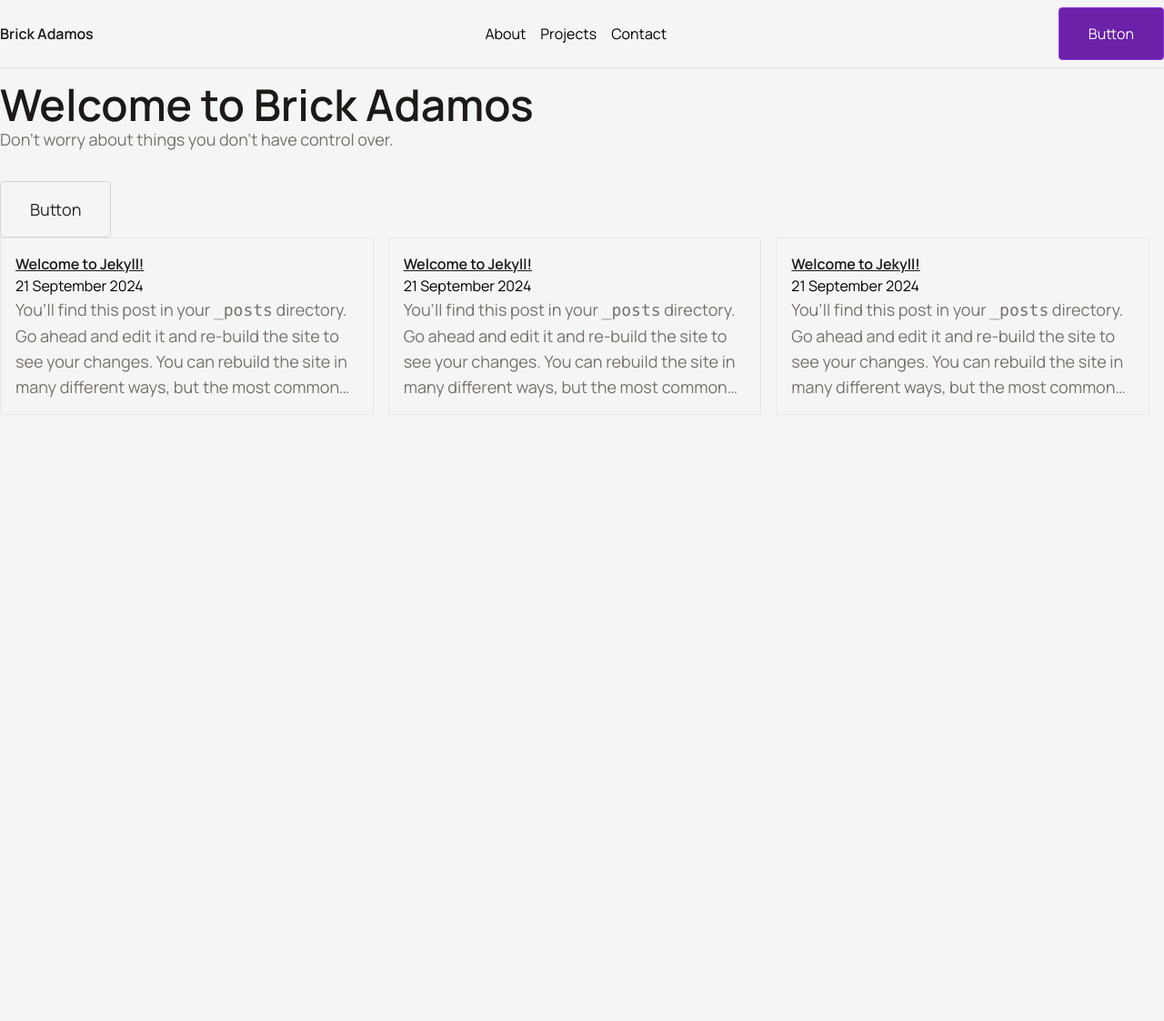
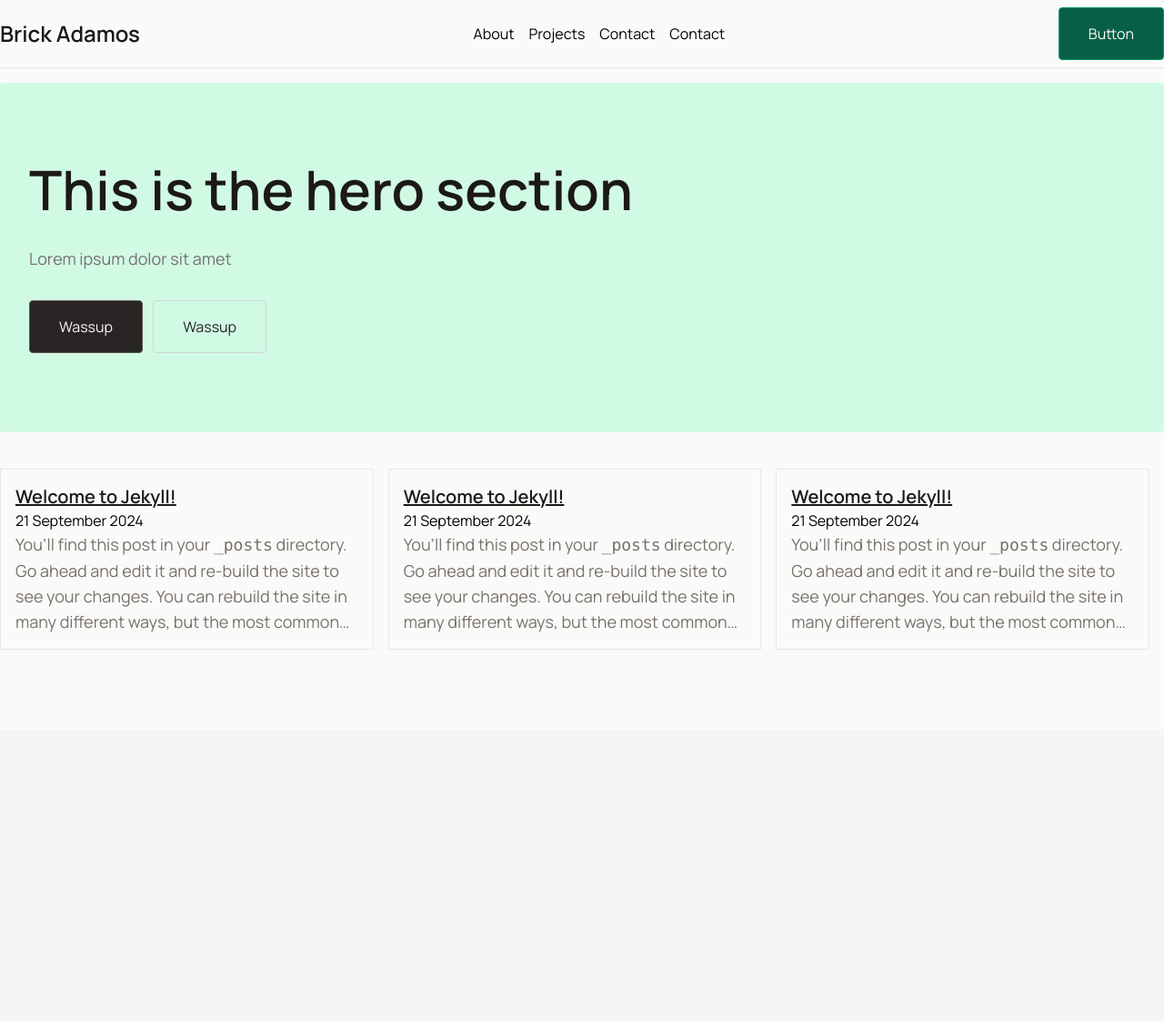
Before and after one commit to blondedbrick/jt-starter, a Jekyll site: the page built from index.markdown, in a window 1280 px wide. Shown: the whole page at 91% size. Built offline with Jekyll 4.4.1, drawn with Linux system fonts in a browser that asks for light colours; before the commit the page ends 900 px from its top, so only the background shows below that.

Commit message:
componentizing everything, adding footer

```diff
--- /dev/null
+++ b/_includes/footer.html
@@ -0,0 +1,3 @@
+<footer class="mt-8 h-80 w-full bg-stone-100">
+
+</footer>
--- /dev/null
+++ b/_includes/hero-section.html
@@ -0,0 +1,15 @@
+<section class="hero-section min-h-96 bg-emerald-100 rounded p-8 flex flex-col justify-center">
+<div>
+    <h1>This is the hero section</h1>
+
+    <p class="my-8">Lorem ipsum dolor sit amet</p>
+
+    <div>
+    <button class="btn btn-primary mr-2">Wassup</button>
+    <button class="btn btn-secondary">Wassup</button>
+</div>
+
+</div>
+
+
+</section>
--- /dev/null
+++ b/_includes/nav-bar.html
@@ -0,0 +1,18 @@
+<nav class="nav-bar content-width">
+    <h2 class="text-2xl">
+        {{ site.title }}
+    </h2>
+
+    <ul class="list-none flex flex-row">
+
+    <li class="mx-2 text-base"><a href="#">About</a></li>
+    <li class="mx-2 text-base"><a href="#">Projects</a></li>
+    <li class="mx-2 text-base"><a href="#">Contact</a></li>
+    <li class="mx-2 text-base"><a href="#">Contact</a></li>
+
+    </ul>
+
+
+
+    <a href="#" class="btn btn-cta">Button</a>
+    </nav>
--- /dev/null
+++ b/_includes/posts-loop.html
@@ -0,0 +1,13 @@
+<div class="flex justify-between my-10">
+    {% for post in site.posts %}
+    <article class="max-w-md mr-4 p-4 border">
+      <h3 class="text-xl">
+        <a href="{{ post.url }}" class="underline">
+          {{ post.title }}
+        </a>
+      </h3>
+      <time datetime="{{ post.date | date: "%m-%d-%Y" }}">{{ post.date | date_to_long_string }}</time>
+      <span class="line-clamp-4">{{ post.content }}</span>
+    </article>
+  {% endfor %}
+</div>
--- a/_layouts/default.html
+++ b/_layouts/default.html
@@ -10,43 +10,13 @@
     </head>
     <body class="flex flex-col items-center">
 
-
-        <nav class="nav-bar content-width">
-        <h2>
-            {{ site.title }}
-        </h2>
-
-        <ul class="list-none flex flex-row">
-
-        <li class="mx-2 text-base"><a href="#">About</a></li>
-        <li class="mx-2 text-base"><a href="#">Projects</a></li>
-        <li class="mx-2 text-base"><a href="#">Contact</a></li>
-
-        </ul>
-
-
-
-        <a href="#" class="btn btn-cta">Button</a>
-        </nav>
+        {% include nav-bar.html %}
 
         <main class="content-width my-4">
+
             {{ content }}
 
-            <div class="flex justify-between">
-            {% for post in site.posts %}
-            <article class="max-w-md mr-4 p-4 border">
-              <h2>
-                <a href="{{ post.url }}" class="underline">
-                  {{ post.title }}
-                </a>
-              </h2>
-              <time datetime="{{ post.date | date: "%m-%d-%Y" }}">{{ post.date | date_to_long_string }}</time>
-              <span class="line-clamp-4">{{ post.content }}</span>
-            </article>
-          {% endfor %}
-        </div>
-
         </main>
-        <script src="" async defer></script>
+        {% include footer.html %}
     </body>
 </html>
--- a/assets/css/main.scss
+++ b/assets/css/main.scss
@@ -10,7 +10,7 @@
 /* Custom Styling */
 
 body {
-    @apply bg-stone-100;
+    @apply bg-stone-50;
   }
 
 
--- a/index.markdown
+++ b/index.markdown
@@ -6,11 +6,6 @@ layout: default
 title: Landing Page
 ---
 
-# Welcome to {{ site.title }}
-{: .text-5xl}
+ {% include hero-section.html %}
 
-Don't worry about things you don't have control over.
-{: .mb-8}
-
-Button
-{: .btn .btn-secondary}
+ {% include posts-loop.html %}
```
Also changed, not shown: assets/css/components/buttons.scss (+9 -2 lines), assets/css/components/typography.scss (+27 -0 lines), assets/css/tailwind-output.css.
